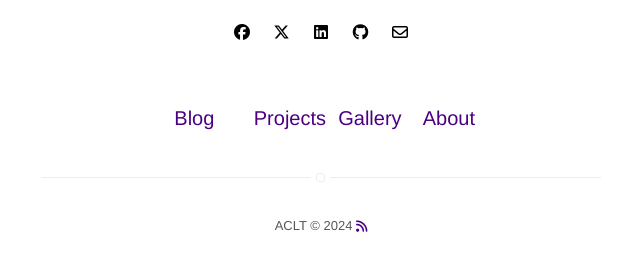
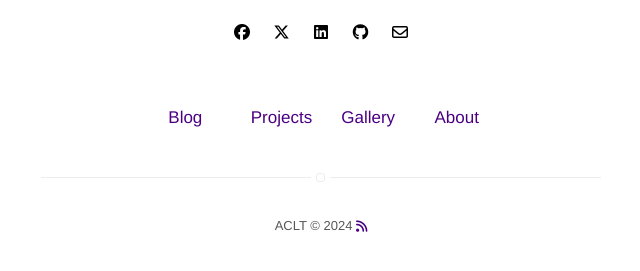
Before and after one commit to acltabontabon/acltabontabon.github.io, a Jekyll site: the page built from index.html, in a window 1280 px wide. Shown: the part 440-711 px from the top of the page, without its empty margins (319-959 px from the left). Built offline with Jekyll 4.4.1, drawn with Linux system fonts in a browser that asks for light colours; nearby versions of some CDN libraries.

Commit message:
Reduce nav font size (#18)

```diff
--- a/_sass/components/nav.sass
+++ b/_sass/components/nav.sass
@@ -35,8 +35,8 @@
         padding: 0
 
         > .item > .link
-            font-size: 2rem
-            padding: 7px 15px
+            font-size: 1.7rem
+            padding: 7px 18px
             margin: 0
             border-radius: 4%
             transition: all .4s ease-in-out
```
